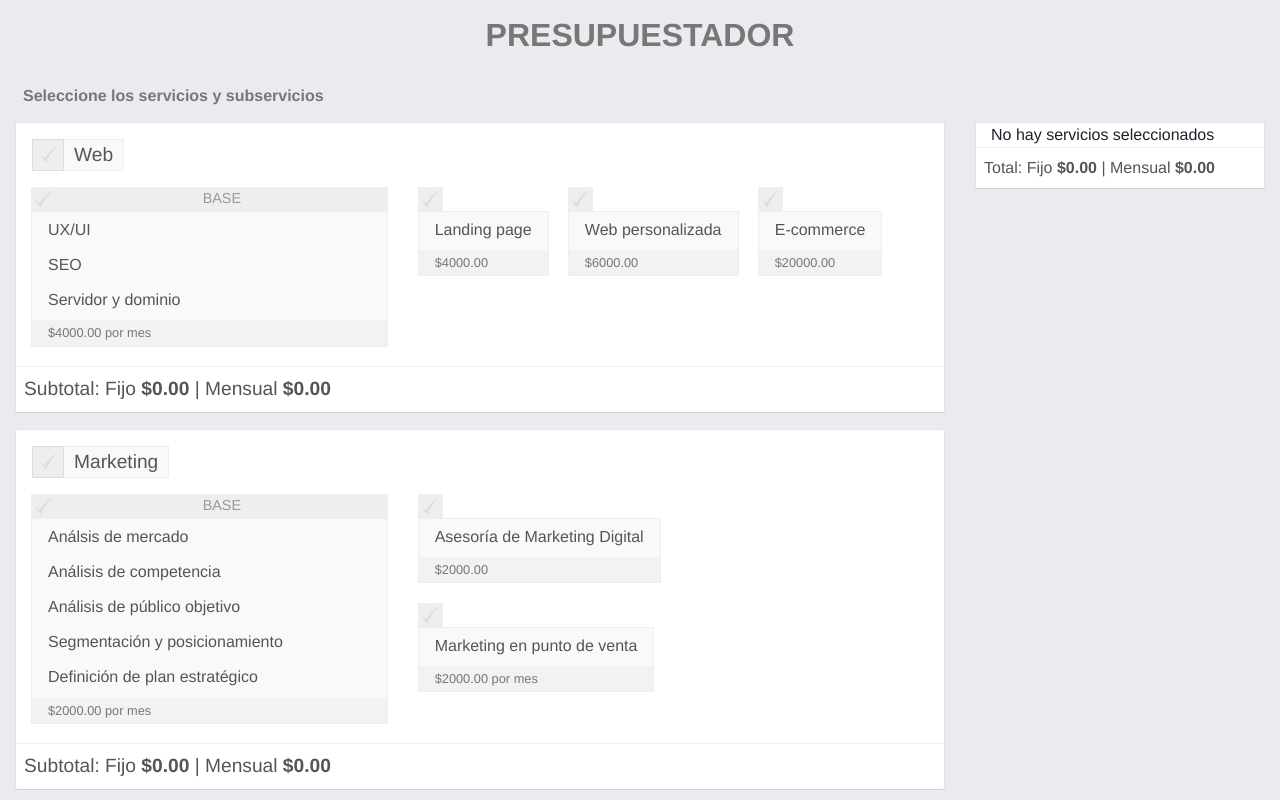
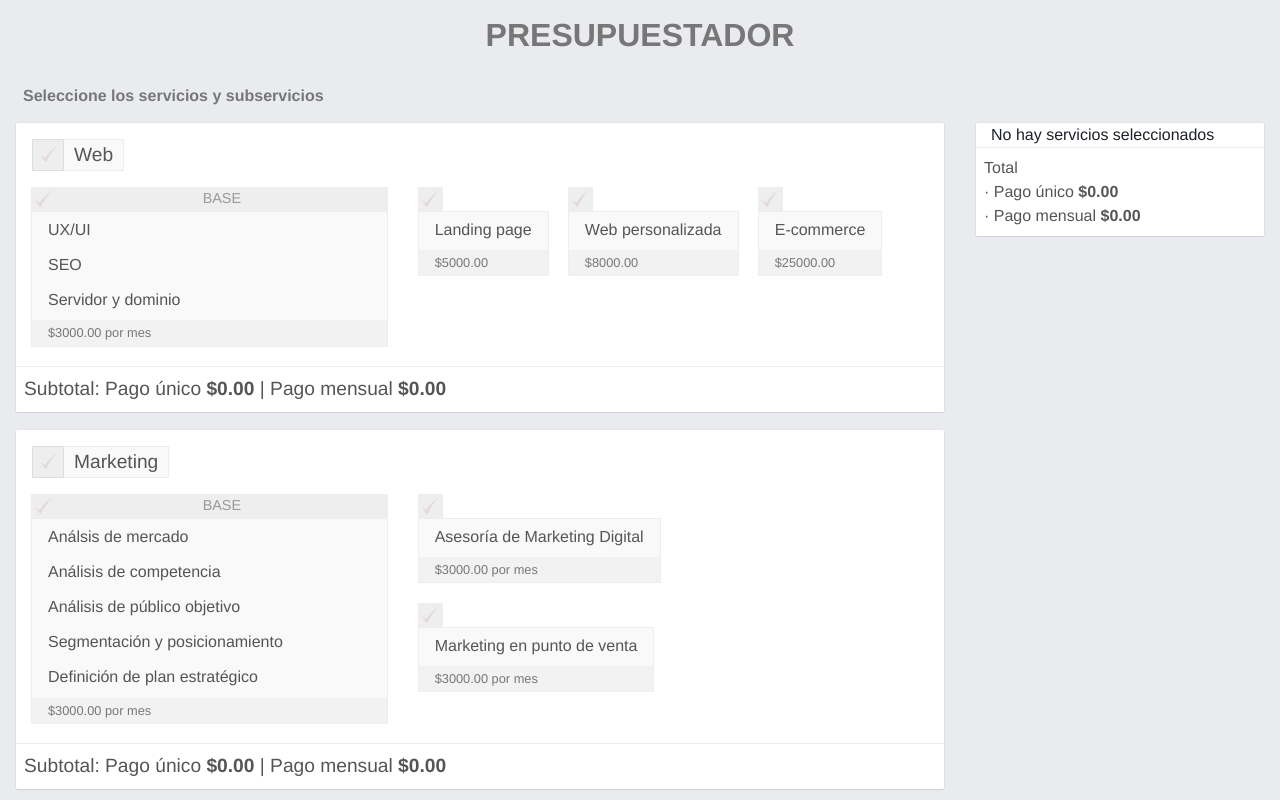
Before and after one commit to aboglioli/presupuestador, an Angular app: page / in a window 1280 px wide. Shown: the top 800 px of the page. Built offline with nearby package versions, Linux system fonts and the light colour scheme.

Commit message:
Add real prices

```diff
--- a/src/app/app.component.ts
+++ b/src/app/app.component.ts
@@ -25,18 +25,18 @@ export class AppComponent implements OnInit {
       {
         title: 'Web',
         items: [
-          {title: ['UX/UI', 'SEO', 'Servidor y dominio'], price: 4000, priceType: 'monthly'},
-          {title: ['Landing page'], price: 4000.0, priceType: 'fixed'},
-          {title: ['Web personalizada'], price: 6000.0, priceType: 'fixed'},
-          {title: ['E-commerce'], price: 20000.0, priceType: 'fixed'},
+          {title: ['UX/UI', 'SEO', 'Servidor y dominio'], price: 3000, priceType: 'monthly'},
+          {title: ['Landing page'], price: 5000.0, priceType: 'fixed'},
+          {title: ['Web personalizada'], price: 8000.0, priceType: 'fixed'},
+          {title: ['E-commerce'], price: 25000.0, priceType: 'fixed'},
         ]
       },
       {
         title: 'Marketing',
         items: [
-          {title: ['Análsis de mercado', 'Análisis de competencia', 'Análisis de público objetivo', 'Segmentación y posicionamiento', 'Definición de plan estratégico', ], price: 2000, priceType: 'monthly'},
-          {title: ['Asesoría de Marketing Digital'], price: 2000.0, priceType: 'fixed'},
-          {title: ['Marketing en punto de venta'], price: 2000.0, priceType: 'monthly'}
+          {title: ['Análsis de mercado', 'Análisis de competencia', 'Análisis de público objetivo', 'Segmentación y posicionamiento', 'Definición de plan estratégico', ], price: 3000, priceType: 'monthly'},
+          {title: ['Asesoría de Marketing Digital'], price: 3000.0, priceType: 'monthly'},
+          {title: ['Marketing en punto de venta'], price: 3000.0, priceType: 'monthly'}
         ]
       },
       {
@@ -48,7 +48,7 @@ export class AppComponent implements OnInit {
           {title: ['Merchandising'], price: 1000.0, priceType: 'fixed'},
           {title: ['Diseño de punto de venta'], price: 1500.0, priceType: 'fixed'},
           {title: ['Banners'], price: 350.0, priceType: 'fixed'},
-          {title: ['Diseño de revistas, folletos y diarios'], price: 500.0, priceType: 'fixed'},
+          {title: ['Diseño de revistas, folletos y diarios'], price: 800.0, priceType: 'fixed'},
         ]
       },
       {
@@ -64,7 +64,8 @@ export class AppComponent implements OnInit {
       {
         title: 'Desarrollo/Sistemas',
         items: [
-          {title: ['Administración de servidor', 'Mantenimiento web', 'Instalación y configuración de sistemas', ], price: 1200, priceType: 'monthly'},
+          {title: ['Mantenimiento web', 'Instalación y configuración de sistemas', ], price: 2000, priceType: 'monthly'},
+          {title: ['Administración de servidor'], price: 1200, priceType: 'monthly'},
           {title: ['Sistema personalizado']},
           {title: ['Aplicación móvil']},
           {title: ['Aplicación de escritorio']}
@@ -73,7 +74,8 @@ export class AppComponent implements OnInit {
       {
         title: 'Publicidad Online',
         items: [
-          {title: ['Configuración de perfiles publicitarios', 'Planificación de anuncios'], price: 3000, priceType: 'monthly'},
+          {title: ['Configuración de perfiles publicitarios', 'Planificación de anuncios'], price: 3000, priceType: 'fixed'},
+          {title: ['Monitorización y optimización'], price: 2000, priceType: 'monthly'},
           {title: ['Ejecución en Facebook'], price: 1000, priceType: 'monthly'},
           {title: ['Ejecución en Instagram'], price: 1000, priceType: 'monthly'},
           {title: ['Ejecución en Twitter'], price: 1000, priceType: 'monthly'},
--- a/src/app/service.component.html
+++ b/src/app/service.component.html
@@ -24,6 +24,6 @@
   </div>
 
   <div class="footer">
-    Subtotal: Fijo <span class="subtotal">${{subtotal(service.items).fixed.toFixed(2)}}</span> | Mensual <span class="subtotal">${{subtotal(service.items).monthly.toFixed(2)}}</span>
+    Subtotal: Pago único <span class="subtotal">${{subtotal(service.items).fixed.toFixed(2)}}</span> | Pago mensual <span class="subtotal">${{subtotal(service.items).monthly.toFixed(2)}}</span>
   </div>
 </div>
--- a/src/app/total.component.html
+++ b/src/app/total.component.html
@@ -17,6 +17,8 @@
     </div>
   </div>
   <div class="footer">
-    Total: Fijo <span class="total">${{total().fixed.toFixed(2)}}</span> | Mensual <span class="total">${{total().monthly.toFixed(2)}}</span>
+    Total <br/>
+    · Pago único <span class="total">${{total().fixed.toFixed(2)}}</span> <br/>
+    · Pago mensual <span class="total">${{total().monthly.toFixed(2)}}</span>
   </div>
 </div>
```
